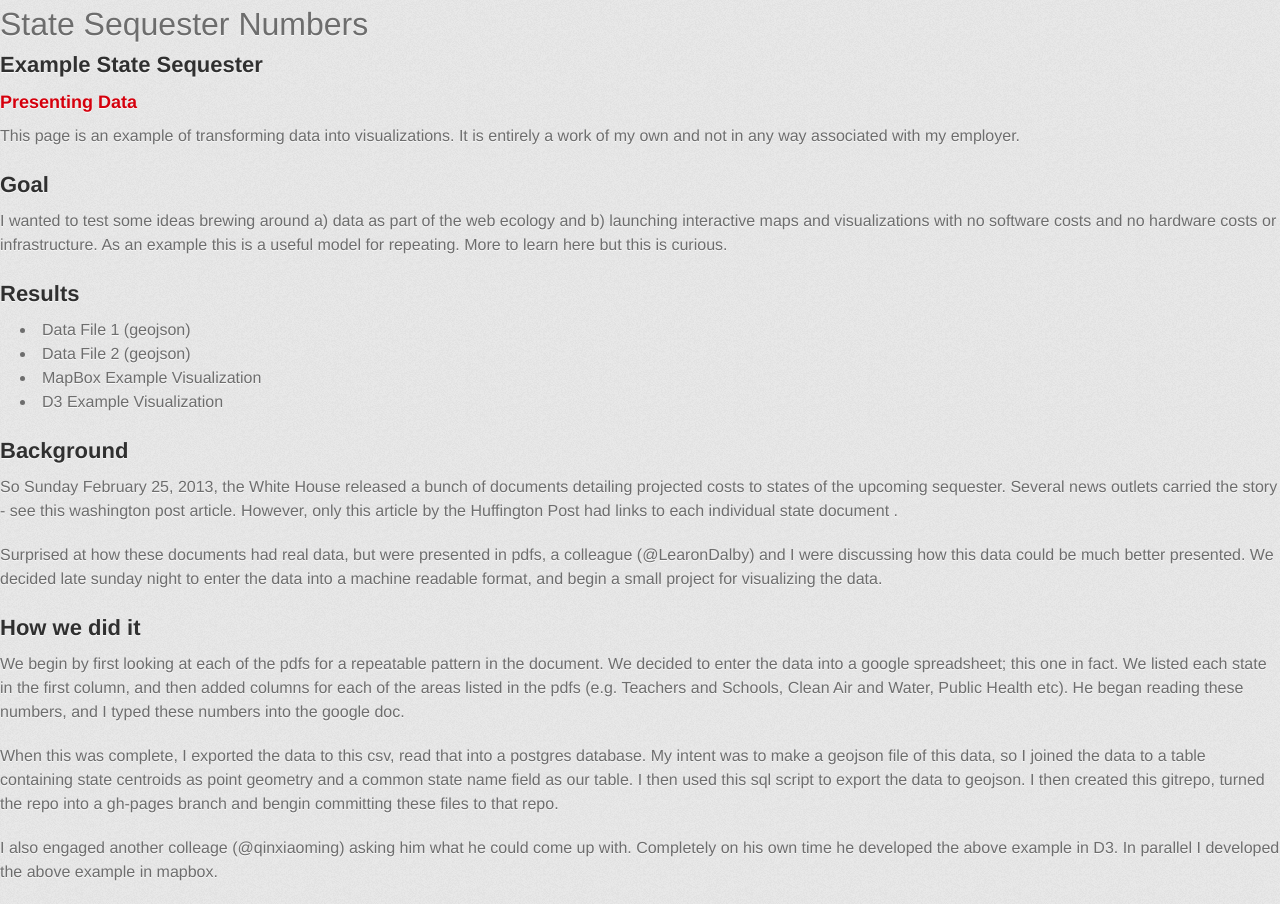
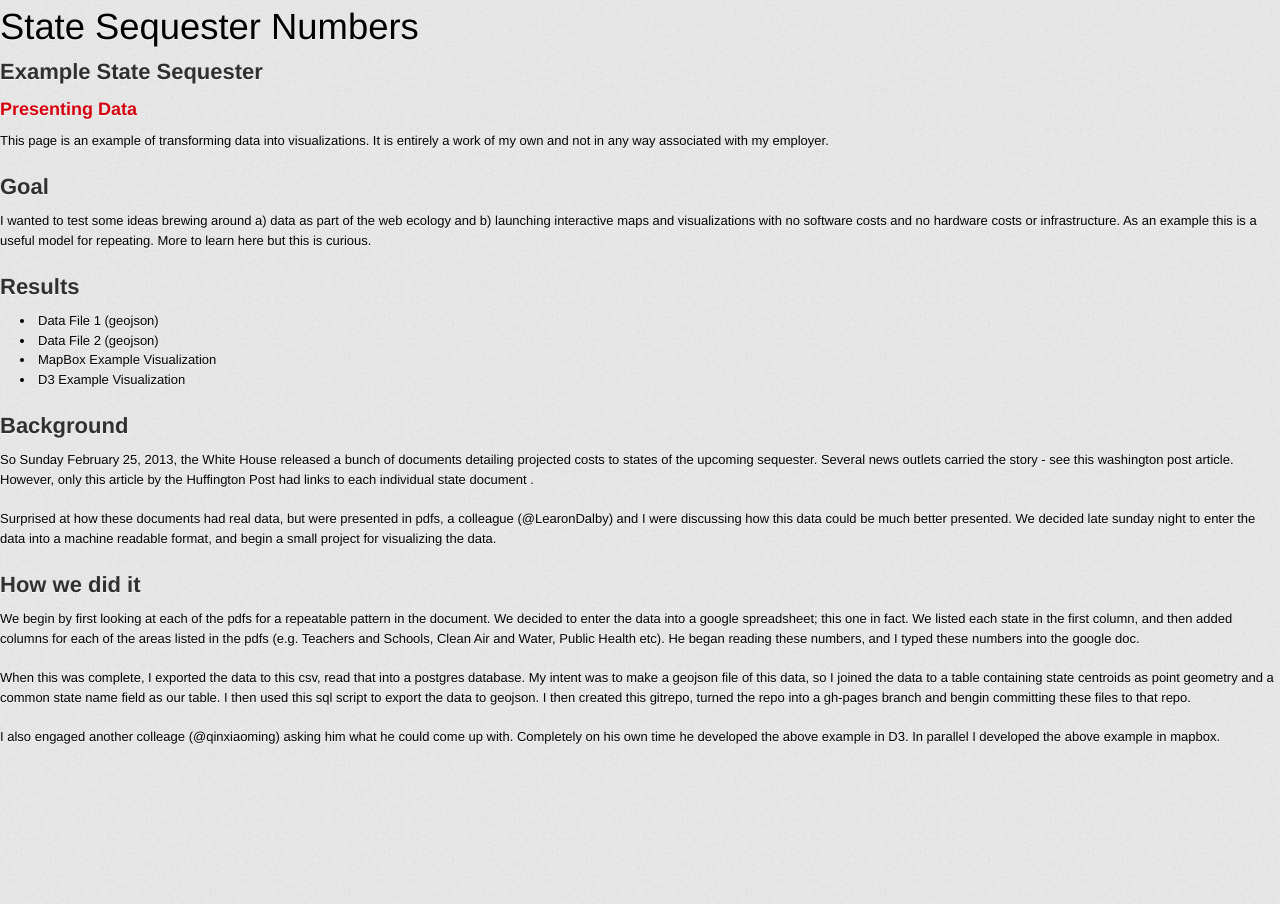
Before and after one commit to feomike/state_seq, a Jekyll site: the page built from index.md, in a window 1280 px wide. Built offline with Jekyll 4.4.1, drawn with Linux system fonts in a browser that asks for light colours; some web fonts are replaced.

Commit message:
more testing

```diff
--- a/_layouts/default.html
+++ b/_layouts/default.html
@@ -4,11 +4,11 @@
     <meta charset='utf-8'>
     <meta http-equiv="X-UA-Compatible" content="chrome=1">
     <link href='https://fonts.googleapis.com/css?family=Chivo:900' rel='stylesheet' type='text/css'>
-    <link rel="stylesheet" type="text/css" href="stylesheets/stylesheet.css" media="screen" />
-    <link rel="stylesheet" type="text/css" href="stylesheets/pygment_trac.css" media="screen" />
-    <link rel="stylesheet" type="text/css" href="stylesheets/print.css" media="print" />
+    <link rel="stylesheet" type="text/css" href="stylesheets/stylesheet.css" />
+    <link rel="stylesheet" type="text/css" href="stylesheets/pygment_trac.css" />
+    <link rel="stylesheet" type="text/css" href="stylesheets/print.css" />
     <!--[if lt IE 9]>
-    <script src="//html5shiv.googlecode.com/svn/trunk/html5.js"></script>
+    <script src="//html5shiv.googlecode.com/svn/trunk/html5.js"></script>  media="print"; media="screen" ; media="screen"
     <![endif]-->
     <!--<title>Example State Sequester Numbers by feomike</title>-->
   </head>
```
